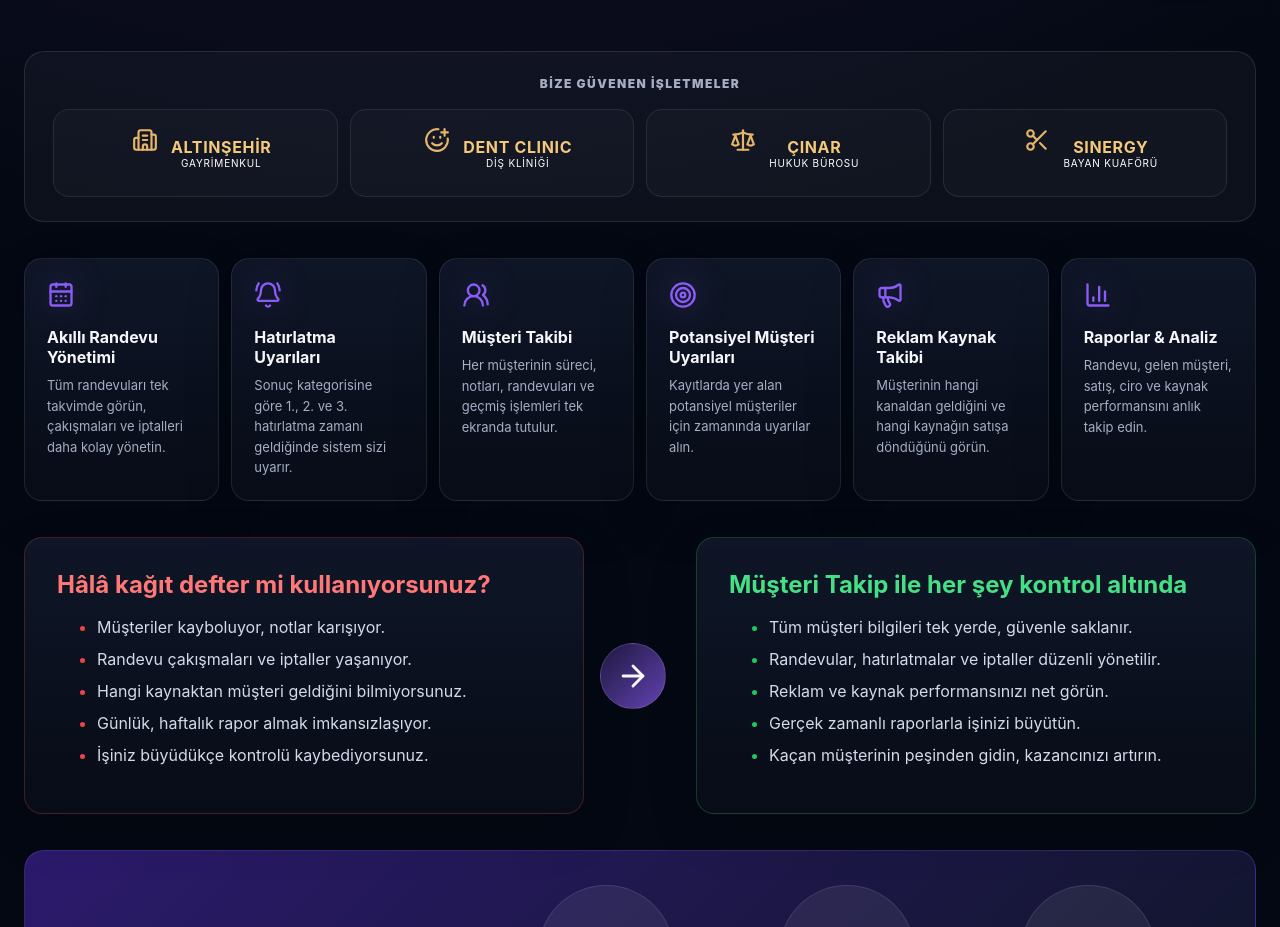
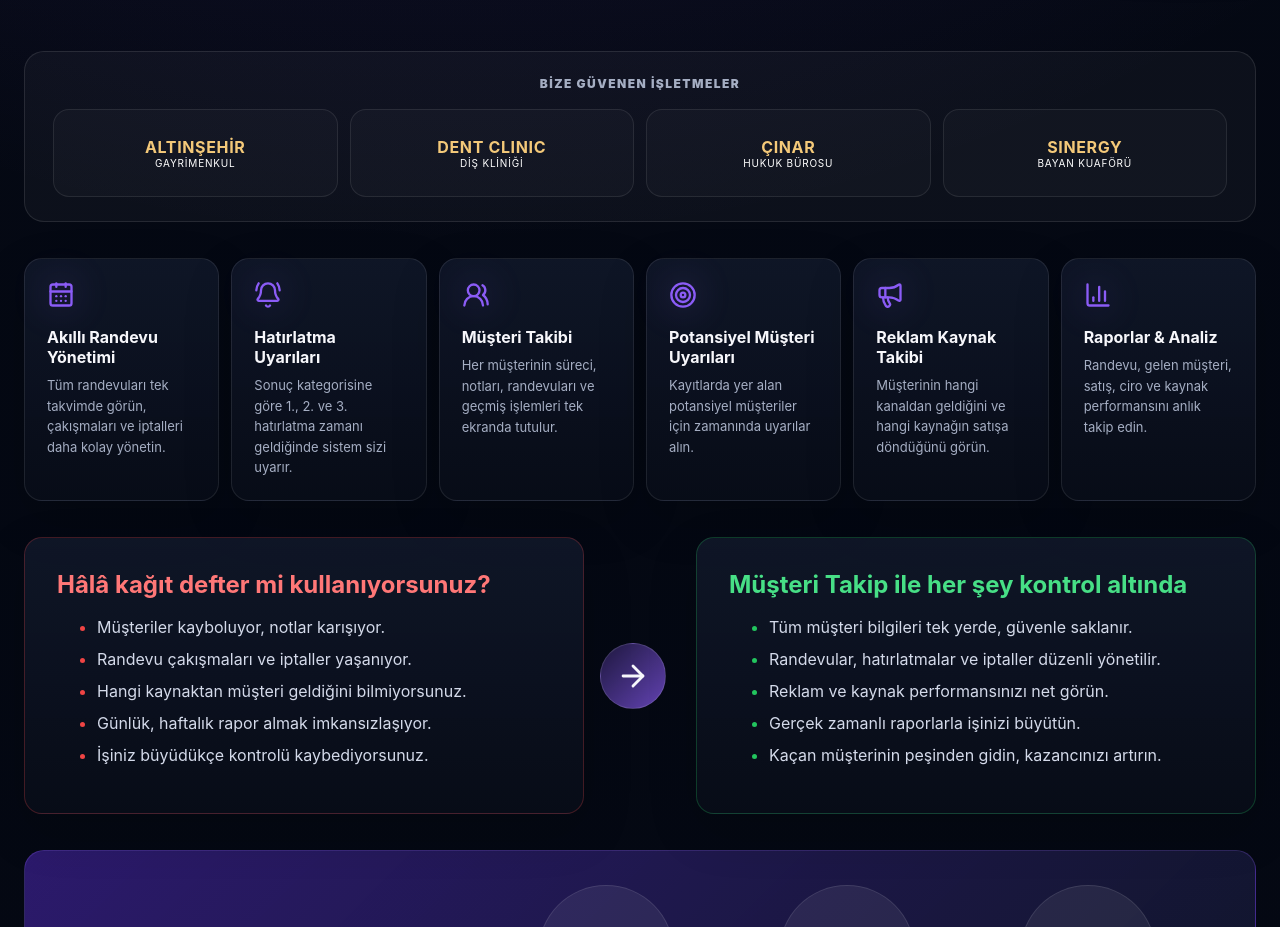
Before and after one commit to kubilaydijital/musteritakip, a React (Vite) app: page / in a window 1280 px wide. Shown: the part 880-1807 px from the top of the page. Built offline with nearby package versions, Linux system fonts and the light colour scheme.

Commit message:
Update ReferenceLogo.jsx

```diff
--- a/src/components/ReferenceLogo.jsx
+++ b/src/components/ReferenceLogo.jsx
@@ -1,11 +1,6 @@
 export default function ReferenceLogo({ item, large = false }) {
-  const Icon = item.icon
-  const boxSize = large ? 64 : 52
   return (
     <div className={large ? 'reference-logo large' : 'reference-logo'}>
-      <span className="reference-icon-box" style={{ width: boxSize, height: boxSize }}>
-        <Icon size={large ? 32 : 26} />
-      </span>
       <div><strong>{item.name}</strong><small>{item.sub}</small></div>
     </div>
   )
```
